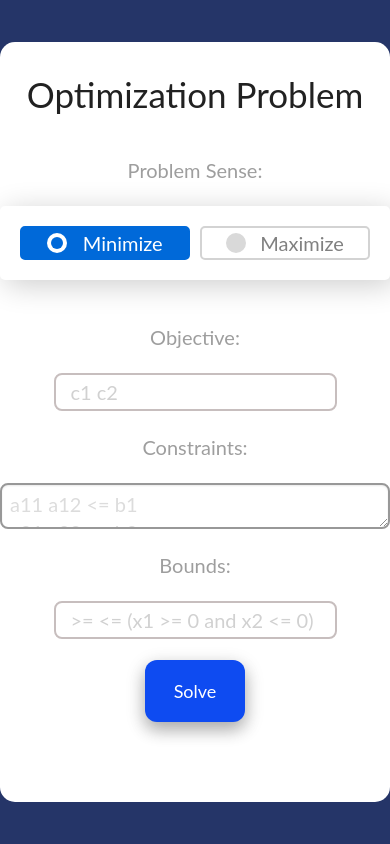
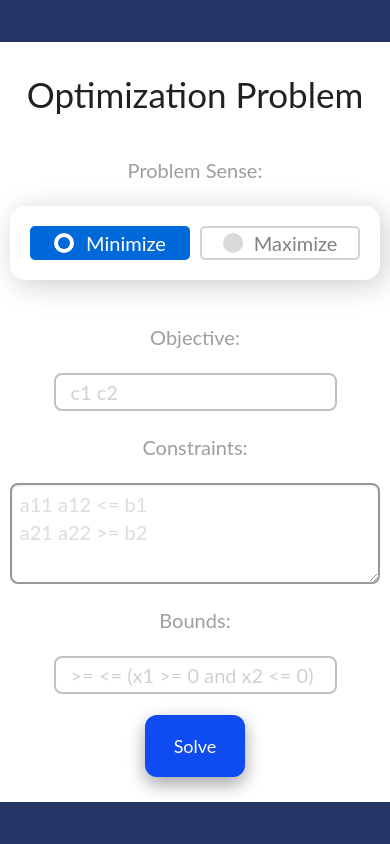
Before and after one commit to thangbuiq/LinearProgramming-Django-Pulp, a Django app: page / in a window 390 px wide. Run offline with Django 4.2, Linux system fonts and the light colour scheme.

Commit message:
@thangbuiq - Responsus

```diff
--- a/lp/static/style.css
+++ b/lp/static/style.css
@@ -20,6 +20,9 @@ body {
     margin: 0;
 }
 
+h2 {
+    font-style: bold;
+}
 
 
 
@@ -248,6 +251,7 @@ input[type="radio"] {
 @media (max-width: 767px) {
     form {
         max-width: 100%;
+        border-radius: 0px;
     }
 
     h2 {
@@ -255,12 +259,13 @@ input[type="radio"] {
     }
 
     textarea {
-        width: 100%;
+        width: 95%;
         height: 75%;
     }
 
     .wrapper {
-        width: 100%;
+        width: 95%;
+        border-radius: 15px;
     }
 
     .wrapper .option {
@@ -268,6 +273,12 @@ input[type="radio"] {
     }
 
     .button {
-        margin-bottom: 80px;
+        margin-bottom: 25px;
+        height: 15%;
+        /* other, unchanged, CSS */
+        /* <- changed this */
+        box-sizing: border-box;
+        align-items: center;
+        text-align: center;
     }
 }
```
Also changed, not shown: 1 other file.
